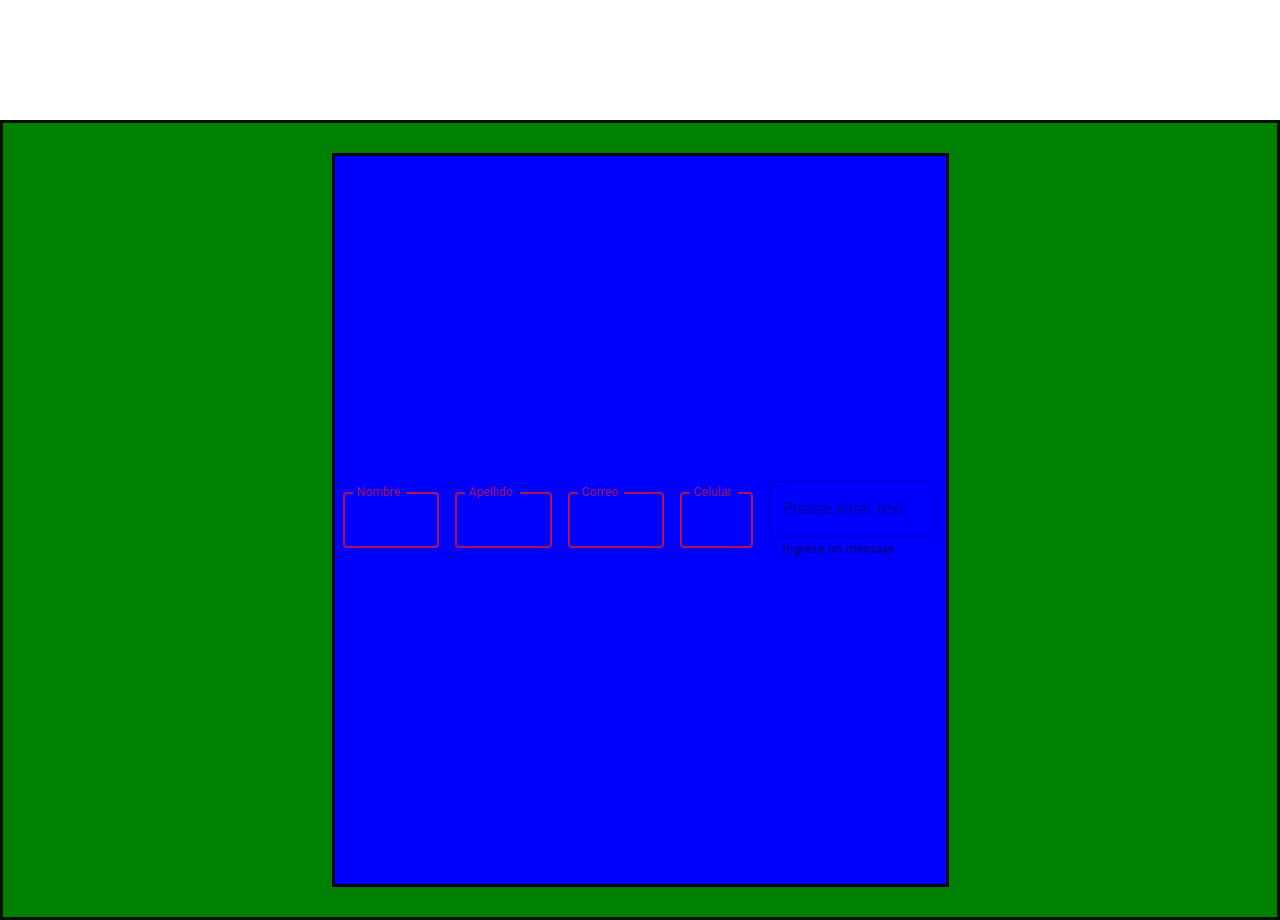
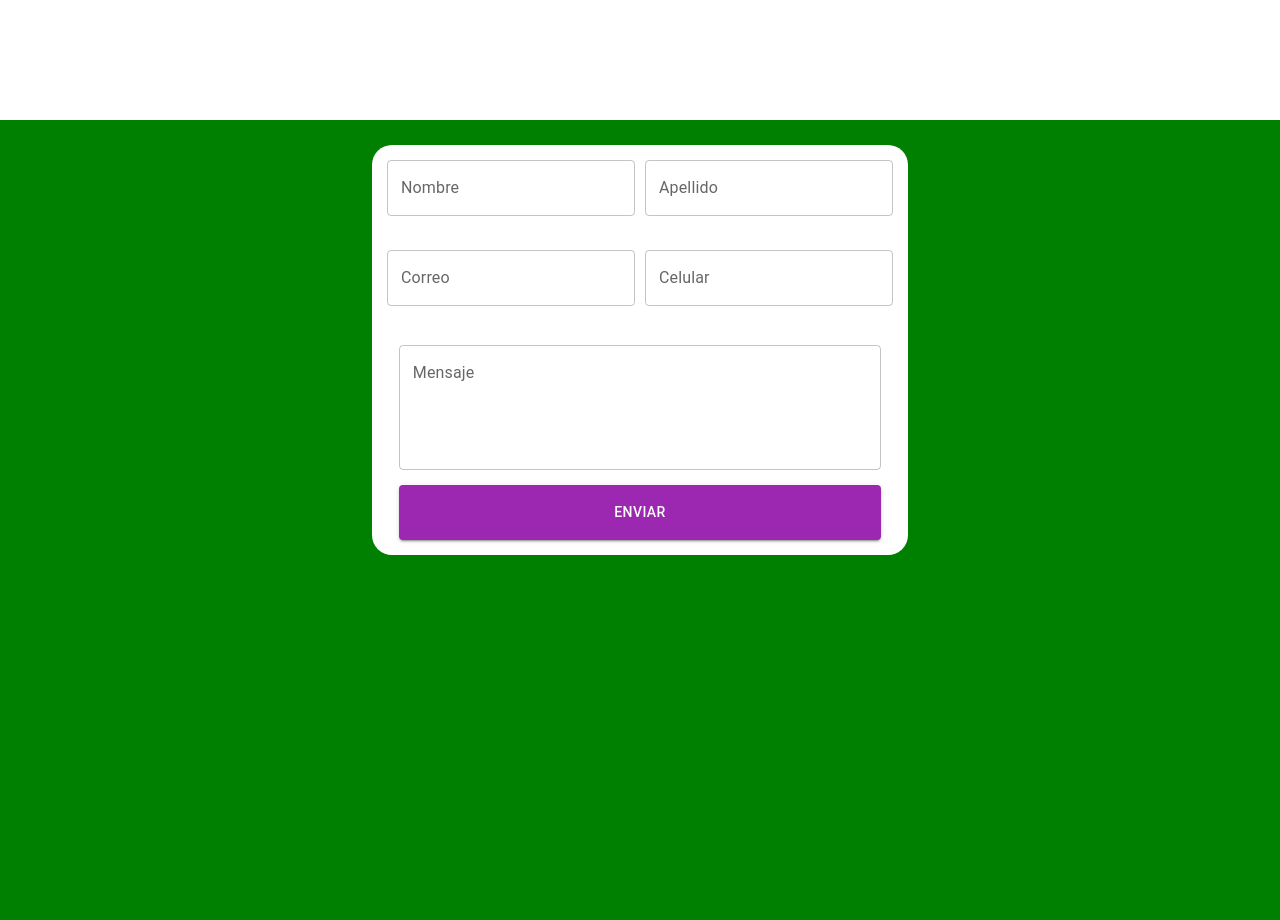
Before and after one commit to ETorresSacha/STORE-ONLINE-FRONT, a React (Vite) app: page / in a window 1280 px wide. Shown: the part 2280-3200 px from the top of the page. Built offline with nearby package versions, Linux system fonts and the light colour scheme.

Commit message:
contactame

```diff
--- a/src/components/landingPage/opcionesNav/Contactos.jsx
+++ b/src/components/landingPage/opcionesNav/Contactos.jsx
@@ -1,89 +1,72 @@
 import React from "react";
-import Box from "@mui/material/Box";
-import TextField from "@mui/material/TextField";
+
 import FormControl, { useFormControl } from "@mui/material/FormControl";
 import OutlinedInput from "@mui/material/OutlinedInput";
 import FormHelperText from "@mui/material/FormHelperText";
+import Box from "@mui/material/Box";
+import TextField from "@mui/material/TextField";
+import Button from "@mui/material/Button";
+import { styled } from "@mui/material/styles";
+import Stack from "@mui/material/Stack";
+import { purple } from "@mui/material/colors";
 
 const Contactos = () => {
-  function MyFormHelperText() {
-    const { focused } = useFormControl() || {};
-
-    const helperText = React.useMemo(() => {
-      if (focused) {
-        return "";
-      }
-
-      return "Ingrese un mensaje";
-    }, [focused]);
-
-    return <FormHelperText>{helperText}</FormHelperText>;
-  }
+  const ColorButton = styled(Button)(({ theme }) => ({
+    color: theme.palette.getContrastText(purple[500]),
+    backgroundColor: purple[500],
+    "&:hover": {
+      backgroundColor: purple[700],
+    },
+  }));
   return (
     <div
       style={{
-        width: "100%",
-        height: "100vh",
         display: "flex",
         justifyContent: "center",
         padding: "20px",
-        border: "solid",
-        backgroun: "red",
       }}
     >
       <div
         style={{
-          margin: "10px",
-          background: "blue",
+          background: "white",
           display: "flex",
+          flexDirection: "column",
+          flexWrap: "wrap",
           justifyContent: "center",
-          width: "50%",
+          alignItems: "center",
+          borderRadius: "20px",
+          margin: "5px",
         }}
       >
-        <Box
-          sx={{
-            "& > :not(style)": { m: 1 },
-            border: "solid",
-            width: "100%",
+        <div
+          style={{
+            display: "grid",
+            gridTemplateColumns: "repeat(2,minmax(150px,1fr))",
+            gridGap: "10px",
+            gridAutoRows: "minmax(80px, auto)",
+            margin: "15px",
+          }}
+        >
+          <TextField id="outlined-basic" label="Nombre" variant="outlined" />
+          <TextField id="outlined-basic" label="Apellido" variant="outlined" />
+          <TextField id="outlined-basic" label="Correo" variant="outlined" />
+          <TextField id="outlined-basic" label="Celular" variant="outlined" />
+        </div>
 
-            //gridAutoRows: "minmax(100px, auto)",
-            display: "flex",
-            justifyContent: "center",
-            alignItems: "center",
-            background: "yelow",
-          }}
-          noValidate
-          autoComplete="off"
+        <TextField
+          sx={{ width: "90%" }}
+          id="outlined-multiline-flexible"
+          label="Mensaje"
+          multiline
+          rows={4}
+          column={2}
+        />
+        <ColorButton
+          sx={{ width: "90%", padding: "15px", margin: "15px" }}
+          variant="contained"
         >
-          <TextField
-            sx={{ width: "40%" }}
-            label="Nombre"
-            color="secondary"
-            focused
-          />
-          <TextField
-            sx={{ width: "40%" }}
-            label="Apellido"
-            color="secondary"
-            focused
-          />
-          <TextField
-            sx={{ width: "40%" }}
-            label="Correo"
-            color="secondary"
-            focused
-          />
-          <TextField
-            sx={{ width: "30%" }}
-            label="Celular"
-            color="secondary"
-            focused
-          />
-          <FormControl sx={{ width: "70%" }}>
-            <OutlinedInput placeholder="Please enter text" />
-            <MyFormHelperText />
-          </FormControl>
-        </Box>
+          Enviar
+        </ColorButton>
       </div>
     </div>
   );
```
